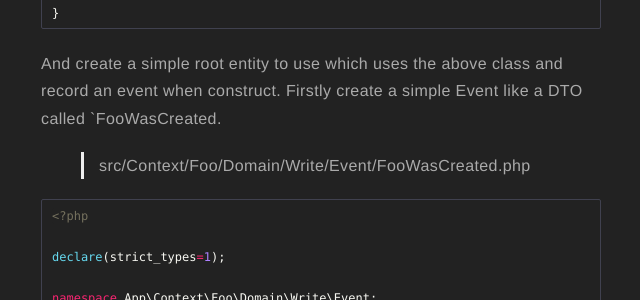
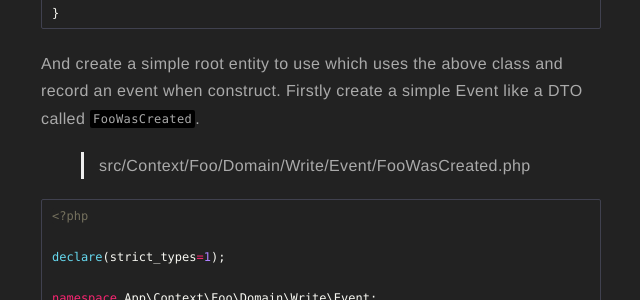
Before and after one commit to albertcolom/albertcolom.github.io, a Jekyll site: the page built from _posts/2023-08-01-publish-domain-events-with-doctrine-listener.markdown, in a window 1280 px wide and 900 px high, scrolled down 2263 px. Shown: the part 205-505 px from the top of the window, without its empty margins (319-959 px from the left). Built offline with Jekyll 4.4.1, drawn with Linux system fonts in a browser that asks for light colours; nearby versions of some CDN libraries; some of the changed text lies outside the part shown.

Commit message:
Fix markdowm tag

```diff
--- a/_posts/2023-08-01-publish-domain-events-with-doctrine-listener.markdown
+++ b/_posts/2023-08-01-publish-domain-events-with-doctrine-listener.markdown
@@ -96,7 +96,7 @@ abstract class AggregateRoot
 
 
 And create a simple root entity to use which uses the above class and record an event when construct.
-Firstly create a simple Event like a DTO called `FooWasCreated.
+Firstly create a simple Event like a DTO called `FooWasCreated`.
 
 > src/Context/Foo/Domain/Write/Event/FooWasCreated.php
 
@@ -272,7 +272,7 @@ services:
 {% endhighlight %}
 
 ## Create Doctrine Listener to publish DomainEvents when flush
-The idea is quite simple when flush the entity the listener gets the entities to update from Doctrine `UnitOfWork and publish the domain events if they have.
+The idea is quite simple when flush the entity the listener gets the entities to update from Doctrine `UnitOfWork` and publish the domain events if they have.
 
 Once the events are published Symfony Messenger takes care of sending the Queue system.
 
```
